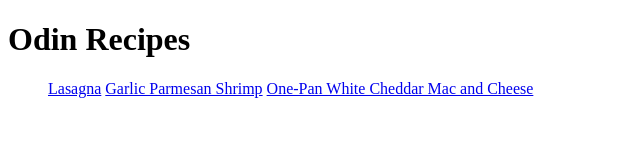
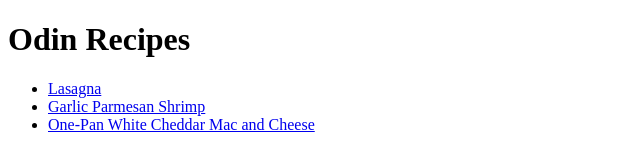
Before and after one commit to Harrbinger/Odin-Recipes, a plain HTML site: page index.html in a window 1280 px wide. Shown: the whole page, without its empty margins (0-640 px from the left). Drawn offline with Linux system fonts and the light colour scheme.

Commit message:
Fix recipe list elements on index page
Fixed the recipe list since it was within an unordered list, but wasn't displaying as one. List item tags were corrected so that they would be displayed vertically and with bullet points to separate them.

```diff
--- a/index.html
+++ b/index.html
@@ -9,9 +9,9 @@
 <body>
     <h1>Odin Recipes</h1>
     <ul>
-    <a href="recipes/lasagna.html">Lasagna</a>
-    <a href="recipes/Garlic-Parmesan-Shrimp.html">Garlic Parmesan Shrimp</a>
-    <a href="recipes/One-Pan-White-Cheddar-Mac-and-Cheese.html">One-Pan White Cheddar Mac and Cheese</a>
+        <li><a href="recipes/lasagna.html">Lasagna</a></li>
+        <li><a href="recipes/Garlic-Parmesan-Shrimp.html">Garlic Parmesan Shrimp</a></li>
+        <li><a href="recipes/One-Pan-White-Cheddar-Mac-and-Cheese.html">One-Pan White Cheddar Mac and Cheese</a></li>
     </ul>
 </body>
 </html>
```
